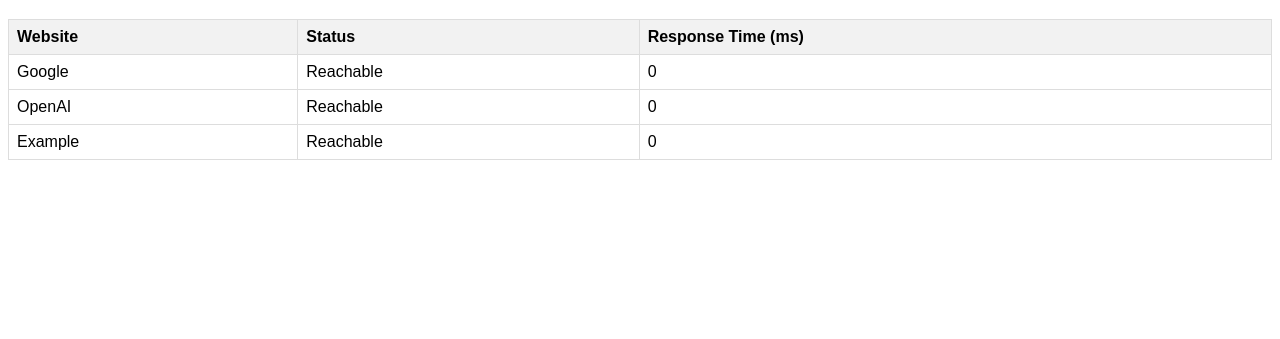
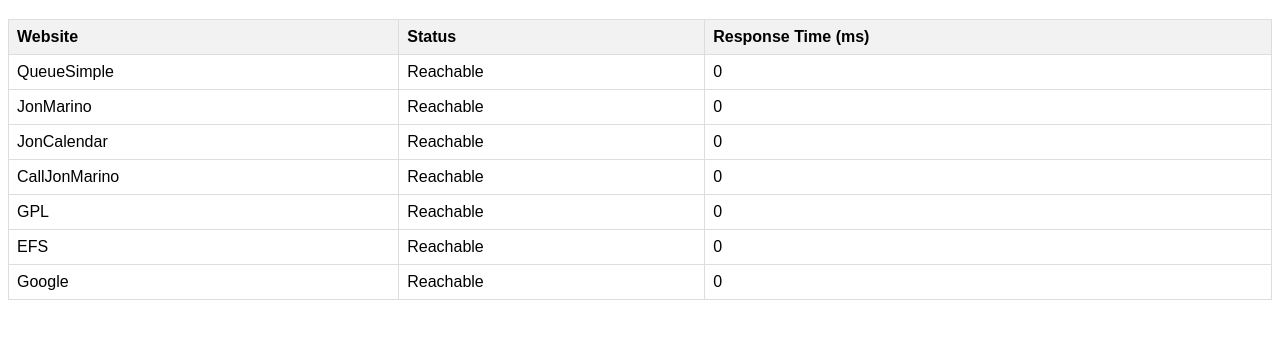
Before and after one commit to simplesimon17/qs-monitor, a plain HTML site: page index.html in a window 1280 px wide. Shown: the part 61-400 px from the top of the page. Drawn offline with Linux system fonts and the light colour scheme; no server answers.

Commit message:
Add files via upload

```diff
--- a/index.html
+++ b/index.html
@@ -52,9 +52,13 @@
 
     function updatePingResults() {
       const websites = [
-        { name: 'Google', url: 'https://www.google.com' },
-        { name: 'OpenAI', url: 'https://www.openai.com' },
-        { name: 'Example', url: 'https://www.example.com' }
+        { name: 'QueueSimple', url: 'https://www.queuesimple.com' },
+        { name: 'JonMarino', url: 'https://www.jonmarino.com' },
+        { name: 'JonCalendar', url: 'https://www.joncalendar.com' },
+		{ name: 'CallJonMarino', url: 'https://www.calljonmarino.com' },
+		{ name: 'GPL', url: 'https://goldsteinpatentlaw.com/' },
+		{ name: 'EFS', url: 'https://www.energyforsuccess.com/' },
+		{ name: 'Google', url: 'https://google.com' }
       ];
 
       const pingResultsElement = document.getElementById('pingResults');
```
